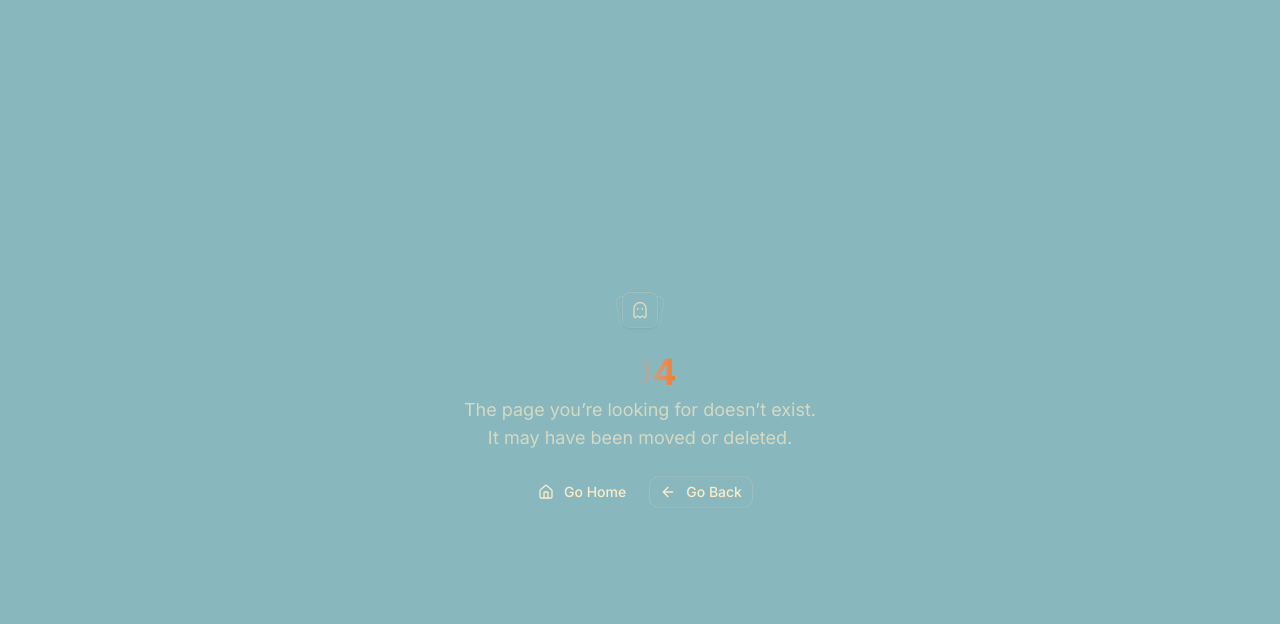
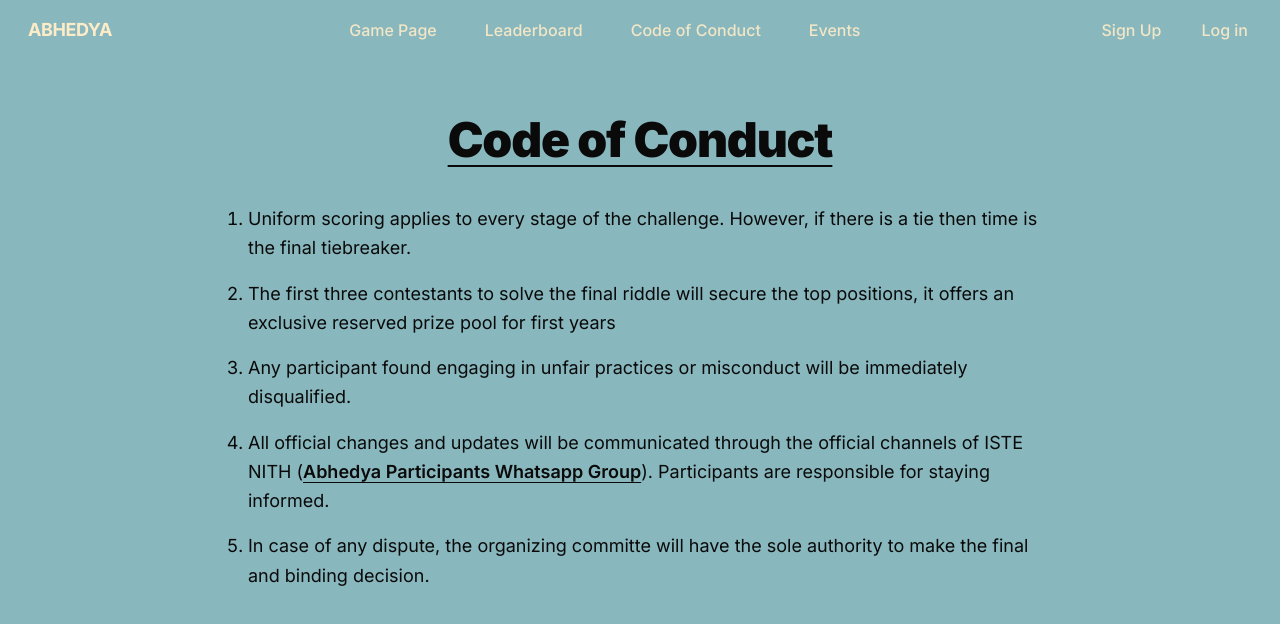
Before and after one commit to Anurag-S1ngh/abhedya_5, a Next.js app: page /code-of-conduct in a window 1280 px wide. Before the commit this address had no page. Shown: the top 624 px of the page. Built offline with nearby package versions, Linux system fonts and the light colour scheme.

Commit message:
code of conduct done

```diff
--- /dev/null
+++ b/app/code-of-conduct/page.tsx
@@ -0,0 +1,50 @@
+import Navbar from "@/components/ui/navbar"
+
+const whatsappGroupUrl =
+  "https://chat.whatsapp.com/LIpjcMwREMy59h3ggY42DG?mode=gi_t"
+
+const conductPoints = [
+  "Uniform scoring applies to every stage of the challenge. However, if there is a tie then time is the final tiebreaker. ",
+  "The first three contestants to solve the final riddle will secure the top positions, it offers an exclusive reserved prize pool for first years",
+  "Any participant found engaging in unfair practices or misconduct will be immediately disqualified.",
+  "All official changes and updates will be communicated through the official channels of ISTE NITH (Abhedya Participants Whatsapp Group). Participants are responsible for staying informed.",
+  "In case of any dispute, the organizing committe will have the sole authority to make the final and binding decision.",
+]
+
+export default function CodeOfConductPage() {
+  return (
+    <div className="min-h-screen bg-[#88B7BD]">
+      <Navbar dark />
+
+      <main className="mx-auto w-full max-w-4xl px-6 py-10 text-[#0a0a0a] sm:px-8 sm:py-14">
+        <h1 className="text-center text-3xl font-black tracking-tight underline decoration-2 underline-offset-8 sm:text-5xl">
+          Code of Conduct
+        </h1>
+
+        <ol className="mt-8 list-decimal space-y-4 pl-6 text-base leading-relaxed sm:mt-10 sm:text-lg">
+          {conductPoints.map((point, index) => (
+            <li key={index}>
+              {index === 3 ? (
+                <>
+                  All official changes and updates will be communicated through
+                  the official channels of ISTE NITH (
+                  <a
+                    href={whatsappGroupUrl}
+                    target="_blank"
+                    rel="noreferrer"
+                    className="font-semibold underline underline-offset-4"
+                  >
+                    Abhedya Participants Whatsapp Group
+                  </a>
+                  ). Participants are responsible for staying informed.
+                </>
+              ) : (
+                point
+              )}
+            </li>
+          ))}
+        </ol>
+      </main>
+    </div>
+  )
+}
--- a/app/forgot-password/page.tsx
+++ b/app/forgot-password/page.tsx
@@ -116,7 +116,7 @@ export default function ForgotPasswordPage() {
             type="button"
             onClick={handleSendOTP}
             disabled={isSending}
-            className="w-full bg-[#FF7500] text-[#FDECC8] hover:bg-[#e86a00]"
+            className="w-full bg-[#0a0a0a] text-[#FDECC8] hover:bg-[#1c1c1c]"
           >
             {isSending ? "Sending..." : "Send OTP"}
           </Button>
@@ -154,7 +154,7 @@ export default function ForgotPasswordPage() {
             type="button"
             onClick={handleResetPassword}
             disabled={!otpSent || isResetting}
-            className="w-full bg-[#FF7500] text-[#FDECC8] hover:bg-[#e86a00]"
+            className="w-full bg-[#0a0a0a] text-[#FDECC8] hover:bg-[#1c1c1c]"
           >
             {isResetting ? "Resetting..." : "Reset password"}
           </Button>
--- a/app/not-found.tsx
+++ b/app/not-found.tsx
@@ -43,10 +43,12 @@ export default function NotFound404({
           <EmptyMedia variant="icon">
             <Ghost className="h-16 w-16 text-muted-foreground" />
           </EmptyMedia>
-          <EmptyTitle className="bg-gradient-to-r from-primary via-primary/80 to-[#FF7500] bg-clip-text text-4xl font-bold text-transparent">
+          <EmptyTitle className="bg-linear-to-r from-[#0a0a0a] via-[#0a1f44] to-[#123a7a] bg-clip-text text-4xl font-bold text-transparent">
             404
           </EmptyTitle>
-          <EmptyDescription className="text-lg">{description}</EmptyDescription>
+          <EmptyDescription className="text-lg text-[#0a0a0a]">
+            {description}
+          </EmptyDescription>
         </EmptyHeader>
         <EmptyContent>
           <div className="flex flex-col items-center justify-center gap-3 sm:flex-row">
--- a/components/ui/countdown.tsx
+++ b/components/ui/countdown.tsx
@@ -57,10 +57,10 @@ export default function Countdown({ target, onComplete }: CountdownProps) {
       <Navbar dark />
       <div className="flex flex-1 flex-col items-center justify-center gap-8 px-4 py-10 sm:gap-10 sm:px-6">
         <div className="text-center">
-          <p className="text-xs font-semibold tracking-widest text-[#FF7500]/70 uppercase sm:text-sm">
+          <p className="text-xs font-semibold tracking-widest text-[#4d8fd6] uppercase sm:text-sm">
             Game starts in
           </p>
-          <h1 className="mt-2 text-3xl font-black tracking-tight text-[#FF7500] sm:text-5xl md:text-6xl">
+          <h1 className="mt-2 text-3xl font-black tracking-tight text-[#2f6fb6] sm:text-5xl md:text-6xl">
             ABHEDYA
           </h1>
         </div>
@@ -68,7 +68,7 @@ export default function Countdown({ target, onComplete }: CountdownProps) {
         <div className="grid grid-cols-4 gap-2 sm:gap-6">
           {units.map(({ label, value }) => (
             <div key={label} className="flex flex-col items-center gap-1.5">
-              <div className="flex h-16 w-16 items-center justify-center rounded-xl border-2 border-[#FDECC8]/15 bg-[#111111] text-2xl font-black tabular-nums text-[#FDECC8] sm:h-24 sm:w-24 sm:text-4xl md:h-32 md:w-32 md:text-5xl">
+              <div className="flex h-16 w-16 items-center justify-center rounded-xl border-2 border-[#FDECC8]/15 bg-[#111111] text-2xl font-black text-[#FDECC8] tabular-nums sm:h-24 sm:w-24 sm:text-4xl md:h-32 md:w-32 md:text-5xl">
                 {pad(value)}
               </div>
               <span className="text-[10px] font-semibold tracking-widest text-[#FDECC8]/50 uppercase sm:text-xs">
--- a/components/ui/navbar.tsx
+++ b/components/ui/navbar.tsx
@@ -11,6 +11,7 @@ import { Separator } from "./separator"
 const navLinks = [
   { label: "Game Page", href: "/game" },
   { label: "Leaderboard", href: "/leaderboard" },
+  { label: "Code of Conduct", href: "/code-of-conduct" },
   { label: "Events", href: "https://prody.nith.ac.in/events" },
 ]
 
```
